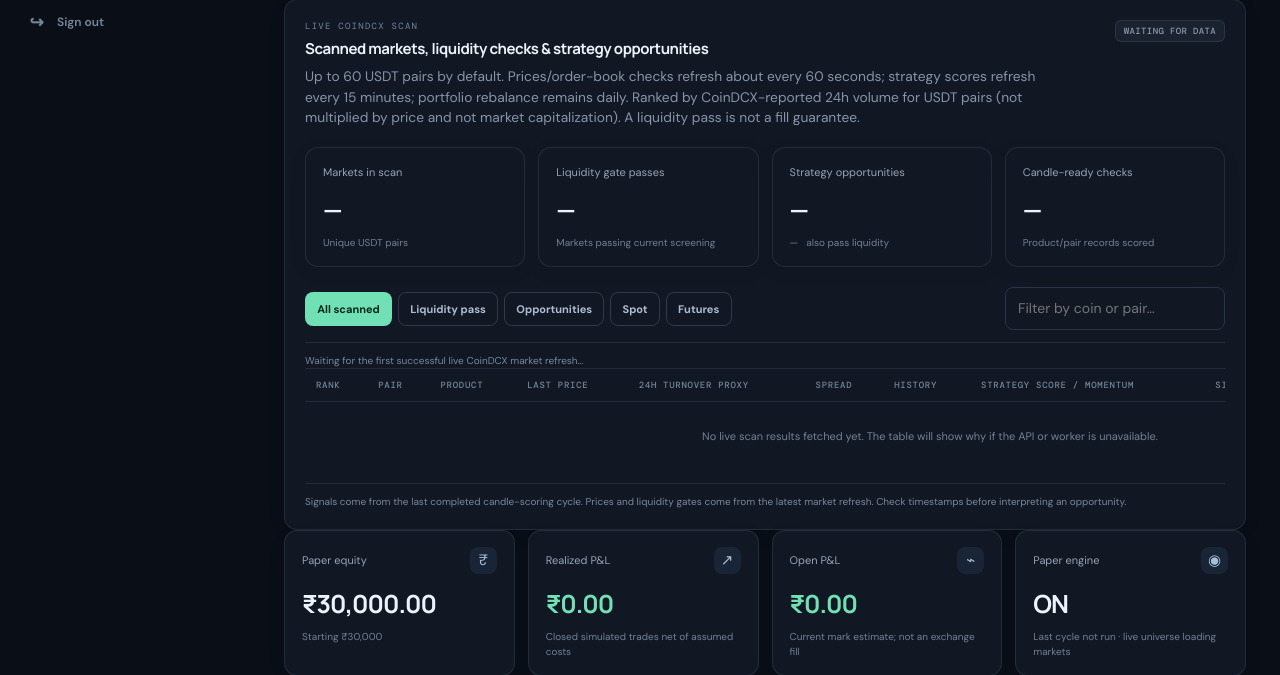
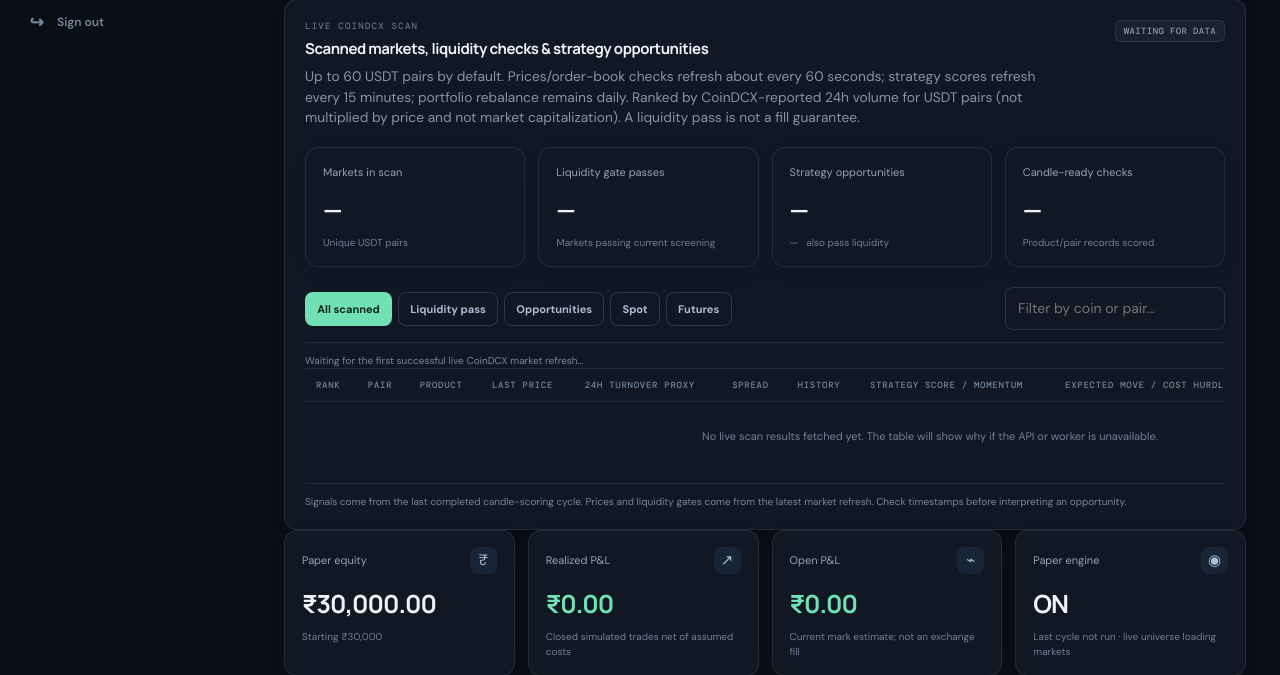
Before and after one commit to yashbajpaiknpindia-spec/24x7Coindcx, a FastAPI app: page /paper in a window 1280 px wide. Shown: the part 981-1656 px from the top of the page. Run offline with FastAPI, Linux system fonts and the light colour scheme; the visitor is signed in with stand-in values (Sample User, id 1); some libraries are stand-ins or nearby versions.

Commit message:
Show expected-move versus transaction-cost gate in scan

```diff
--- a/app/templates/paper.html
+++ b/app/templates/paper.html
@@ -40,7 +40,7 @@
  </div><input id="scan-search" class="scan-search" type="search" placeholder="Filter by coin or pair…" aria-label="Filter scanned markets"></div>
  <div class="panel-note" id="scan-results-meta">Waiting for the first successful live CoinDCX market refresh…</div>
  <div class="panel-note" id="scan-results-error" hidden></div>
- <div class="table-wrap scan-table-wrap"><table id="paper-scan-table"><thead><tr><th>Rank</th><th>Pair</th><th>Product</th><th>Last price</th><th>24h turnover proxy</th><th>Spread</th><th>History</th><th>Strategy score / momentum</th><th>Signal</th><th>Liquidity gate</th><th>Paper status</th></tr></thead><tbody id="paper-scan-rows"><tr><td colspan="11" class="empty">No live scan results fetched yet. The table will show why if the API or worker is unavailable.</td></tr></tbody></table></div>
+ <div class="table-wrap scan-table-wrap"><table id="paper-scan-table"><thead><tr><th>Rank</th><th>Pair</th><th>Product</th><th>Last price</th><th>24h turnover proxy</th><th>Spread</th><th>History</th><th>Strategy score / momentum</th><th>Expected move / cost hurdle</th><th>Signal</th><th>Liquidity gate</th><th>Paper status</th></tr></thead><tbody id="paper-scan-rows"><tr><td colspan="12" class="empty">No live scan results fetched yet. The table will show why if the API or worker is unavailable.</td></tr></tbody></table></div>
  <div class="panel-note">Signals come from the last completed candle-scoring cycle. Prices and liquidity gates come from the latest market refresh. Check timestamps before interpreting an opportunity.</div>
 </section>
 
@@ -97,6 +97,7 @@
    const signalClass=r.signal==='LONG'?'green':r.signal==='SHORT'?'red':'muted-chip';
    const gateClass=r.eligible?'green':'muted-chip';
    const score=r.strategy_score===null||r.strategy_score===undefined?'—':num(r.strategy_score,3)+' / '+(r.momentum_pct===null||r.momentum_pct===undefined?'—':(Number(r.momentum_pct)>0?'+':'')+num(r.momentum_pct,2)+'%');
+   const moveCost=(r.expected_move_pct===null||r.expected_move_pct===undefined?'—':num(r.expected_move_pct,2)+'% / cost '+(r.estimated_round_trip_cost_pct===null||r.estimated_round_trip_cost_pct===undefined?'—':num(r.estimated_round_trip_cost_pct,2)+'%'));
    const hist=r.candle_ready?'<span class="status-chip green">READY</span>':'<span class="status-chip muted-chip">NOT SCORED</span>';
    const gateTitle=esc(r.eligibility_reason||'No eligibility detail');
    const signalTitle=esc(r.signal_reason||'No strategy detail');
@@ -105,7 +106,7 @@
    let html='<tr><td class="mono">'+esc(r.rank)+'</td><td><b>'+esc(r.pair)+'</b><div class="muted">'+esc(age)+'</div></td><td>'+esc(String(r.product||'').toUpperCase())+'</td>';
    html+='<td class="mono">'+esc(price(r.last_price))+'</td><td class="mono" title="'+esc(r.liquidity_source||'Turnover source unavailable')+'">'+esc(compact(r.turnover_usdt_proxy))+'</td>';
    html+='<td class="mono">'+(r.spread_bps===null||r.spread_bps===undefined?'—':esc(num(r.spread_bps,1)+' bps'))+'</td><td>'+hist+'</td>';
-   html+='<td class="mono" title="'+signalTitle+'">'+esc(score)+'</td><td><span class="status-chip '+signalClass+'">'+esc(r.signal||'NO SCORE')+'</span></td>';
+   html+='<td class="mono" title="'+signalTitle+'">'+esc(score)+'</td><td class="mono">'+esc(moveCost)+'</td><td><span class="status-chip '+signalClass+'">'+esc(r.signal||'NO SCORE')+'</span></td>';
    html+='<td><span class="status-chip '+gateClass+'" title="'+gateTitle+'">'+(r.eligible?'PASS':'BLOCKED')+'</span><div class="muted scan-reason">'+gateTitle+'</div></td>';
    html+='<td><span class="status-chip '+stateClass+'">'+esc(r.paper_state||'UNKNOWN')+'</span>';
    if(r.paper_unrealized_pnl_inr!==null&&r.paper_unrealized_pnl_inr!==undefined)html+='<div class="muted">uPnL ₹'+esc(num(r.paper_unrealized_pnl_inr))+'</div>';
```
